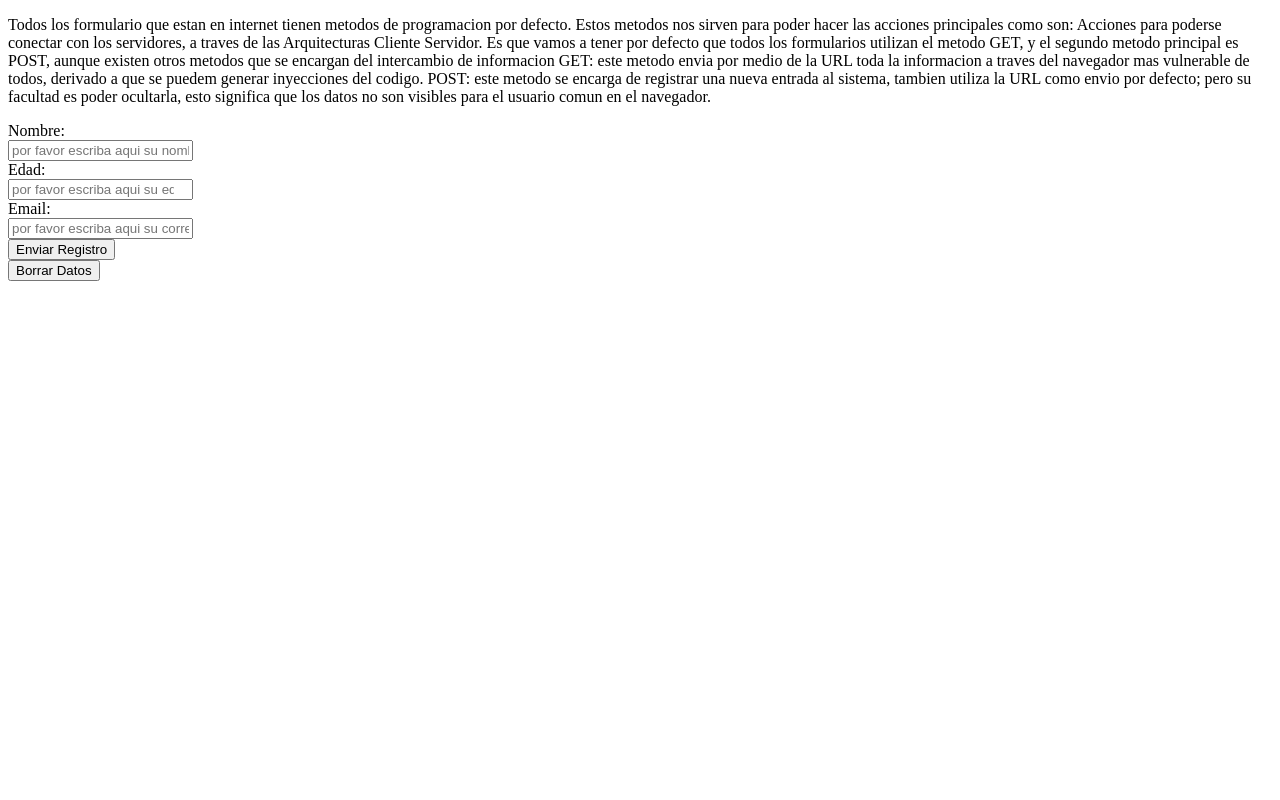
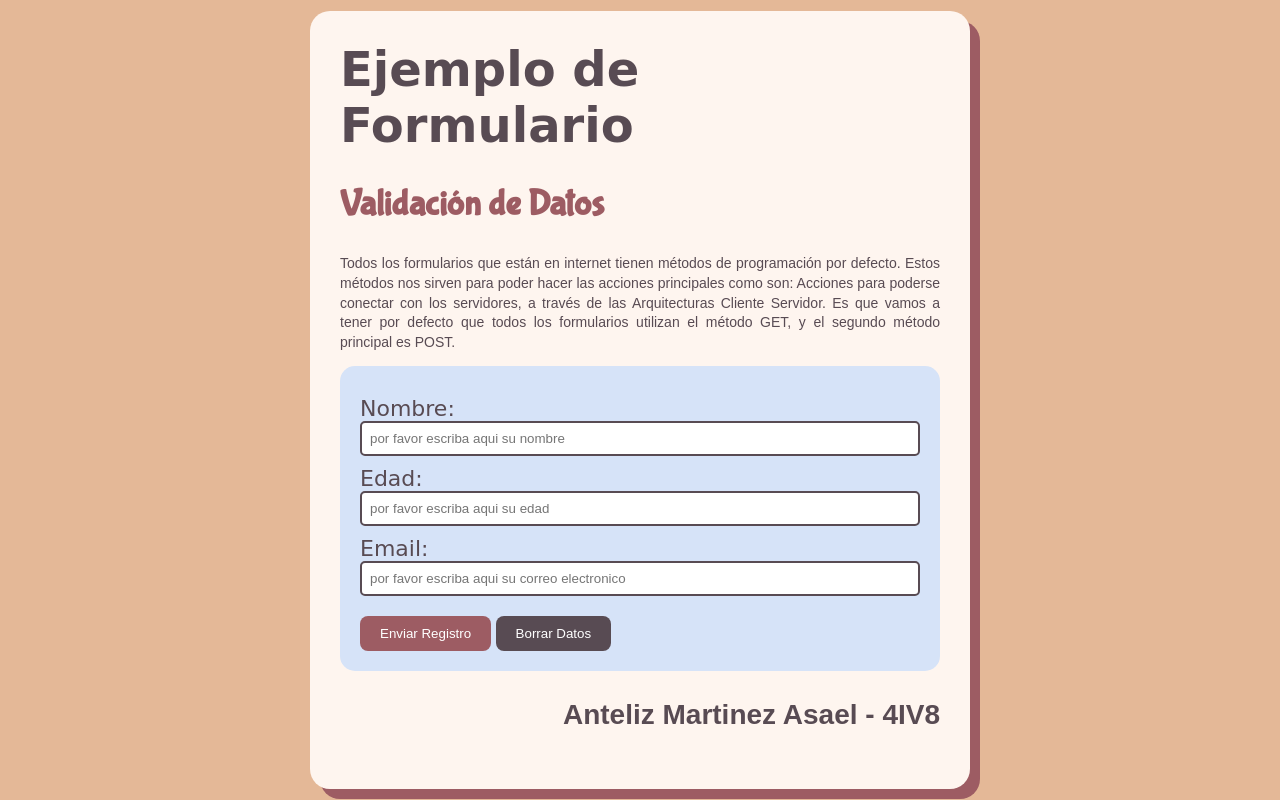
Before and after one commit to AntelizMartinezAsael/4IV8_Anteliz_Martinez_Asael, a plain HTML site: page Asael lo de los formulario/index.html in a window 1280 px wide. Drawn offline with Linux system fonts and the light colour scheme; a web font is replaced by a local one.

Commit message:
Formulario de 3 componentes - Anteliz Martinez Asael

```diff
--- a/Asael lo de los formulario/02Frmulario/JS/Validarformulario.js
+++ b/Asael lo de los formulario/02Frmulario/JS/Validarformulario.js
@@ -1,37 +1,47 @@
-function validar(formulario){
-    //vamos a crear una funcion para validar un numero minimo de caracteres en el nombre
-    if(formulario.nombre.value.length < 3){
+function validar(formulario) {
+    // Validar longitud del nombre
+    if (formulario.nombre.value.trim().length < 3) {
         alert("por favor ingrese un nombre mayor de 3 caracteres");
         formulario.nombre.focus();
         return false;
     }
 
-    var abcOK = "1234567890";
-
-    var checkString = formulario.nombre.value;
-
+    // Validar que la edad sean solo números
+    var edadTexto = formulario.edad.value;
+    var abcOK = "0123456789";
     var allValid = true;
 
-    //tenemos que ir comparando y recorriendo la cadena caracter por caracter
-    for(var i = 0; i < checkString.length; i++){
-        //necesito la cadena pasarla a caracter
-        var caracteres = checkString.charAt(i);
-        for(var j = 0; j < abcOK.length; j++){
-            if(caracteres == abcOK.charAt(j)){
+    for (var i = 0; i < edadTexto.length; i++) {
+        var caracteres = edadTexto.charAt(i);
+        var esNumero = false;
+        for (var j = 0; j < abcOK.length; j++) {
+            if (caracteres == abcOK.charAt(j)) {
+                esNumero = true;
                 break;
             }
         }
-        if(j == abcOK.length){
+        if (!esNumero) {
             allValid = false;
-            break
+            break;
         }
     }
-    if(!allValid){
-        alert("Por favor escriba unicamente numeros en el campo edad")
+
+    if (!allValid || edadTexto === "") {
+        alert("Por favor escriba unicamente numeros en el campo edad");
         formulario.edad.focus();
         return false;
     }
-    //algo.algo@algo.algo
 
-    var correoelectronico = /^[^@\s]+[^@\.\s]+(.[^@.s]+)+$/;
+    // Validar formato de email
+    var emailValor = formulario.email.value;
+    var correoelectronico = /^[^@\s]+@[^@\s]+\.[^@\s]+$/;
+
+    if (!correoelectronico.test(emailValor)) {
+        alert("Por favor ingrese un correo electronico valido");
+        formulario.email.focus();
+        return false;
+    }
+
+    alert("Formulario validado con éxito. Enviando datos...");
+    return true;
 }
--- a/Asael lo de los formulario/index.html
+++ b/Asael lo de los formulario/index.html
@@ -1,71 +1,48 @@
 <!DOCTYPE html>
-<html lang="en">
+<html lang="es">
 <head>
     <meta charset="UTF-8">
     <meta name="viewport" content="width=device-width, initial-scale=1.0">
-    <title>Ejemplo de formulario y su Validacion</title>
-    <script src="./02Frmulario/JS/Validarformulario.js"></script>
+    <title>Examen Formulario - Anteliz Martinez Asael</title>
+    <link rel="preconnect" href="https://fonts.googleapis.com">
+    <link rel="preconnect" href="https://fonts.gstatic.com" crossorigin>
+    <link href="https://fonts.googleapis.com/css2?family=Amaranth&family=Barriecito&family=Bubblegum+Sans&family=Gamja+Flower&family=Lancelot&family=Jeju+Hallasan&display=swap" rel="stylesheet">
+    <link rel="stylesheet" href="style.css">
 </head>
 <body>
     <div class="container">
         <div class="form-container">
+            <h1>Ejemplo de Formulario</h1>
+            <h2>Validación de Datos</h2>
             <p>
-                Todos los formulario que estan en
-                internet tienen metodos de
-                programacion por defecto. Estos
-                metodos nos sirven para poder hacer
-                las acciones principales como son:
-                Acciones para poderse conectar con
-                los servidores, a traves de las
-                Arquitecturas Cliente Servidor.
-                Es que vamos a tener por defecto que
-                todos los formularios utilizan el
-                metodo GET, y el segundo metodo
-                principal es POST, aunque existen
-                otros metodos que se encargan del
-                intercambio de informacion
-                GET: este metodo envia por medio de
-                la URL toda la informacion a traves del
-                navegador
+                Todos los formularios que están en internet tienen métodos de programación por defecto.
+                Estos métodos nos sirven para poder hacer las acciones principales como son:
+                Acciones para poderse conectar con los servidores, a través de las Arquitecturas Cliente Servidor.
+                Es que vamos a tener por defecto que todos los formularios utilizan el método GET,
+                y el segundo método principal es POST.
+            </p>
 
-                mas vulnerable de todos, derivado a
-                que se puedem generar inyecciones del
-                codigo.
-                POST: este metodo se encarga de
-                registrar una nueva entrada al
-                sistema, tambien utiliza la URL
-                como envio por defecto; pero su facultad
-                es poder ocultarla, esto significa
-                que los datos no son visibles para el
-                usuario comun en el navegador.
+            <form name="formulario" method="GET" id="formulario" onsubmit="return validar(this)">
+                <label for="nombre">Nombre:</label>
+                <input type="text" name="nombre" id="nombre" placeholder="por favor escriba aqui su nombre">
 
-                <form name="formulario" method="GET" id="formulario" onsubmit="return validar(this)">
-                    <label for="nombre">
-                        Nombre:
-                    </label>
-                    <br>
-                    <input type="text" name="nombre" id="nombre" placeholder="por favor escriba aqui su nombre">
-                    <br>
-                    <label for="edad">
-                        Edad:
-                    </label>
-                    <br>
-                    <input type="number" name="edad" id="edad" placeholder="por favor escriba aqui su edad">
-                    <br>
-                    <label for="email">
-                        Email:
-                    </label>
-                    <br>
-                    <input type="email" name="email" id="email" placeholder="por favor escriba aqui su correo electronico">
-                    <br>
+                <label for="edad">Edad:</label>
+                <input type="text" name="edad" id="edad" placeholder="por favor escriba aqui su edad">
+
+                <label for="email">Email:</label>
+                <input type="text" name="email" id="email" placeholder="por favor escriba aqui su correo electronico">
+
+                <div class="buttons">
                     <input type="submit" name="enviar" value="Enviar Registro">
-                    <br>
-                    <input type="reset" name="orrar" value="Borrar Datos">
+                    <input type="reset" name="borrar" value="Borrar Datos">
+                </div>
+            </form>
 
-                </form>
-            </p>
+            <div class="footer-signature">
+                <h3>Anteliz Martinez Asael - 4IV8</h3>
+            </div>
         </div>
     </div>
-
+    <script src="Validarformulario.js"></script>
 </body>
 </html>
--- /dev/null
+++ b/Asael lo de los formulario/style.css
@@ -0,0 +1,97 @@
+body {
+    background-color: #E4B897; /* Fondo de la página */
+    margin: 0;
+    display: flex;
+    justify-content: center;
+    align-items: center;
+    min-height: 100vh;
+    font-family: 'Amaranth', sans-serif;
+}
+
+.container {
+    background-color: #FEF5EF; /* Fondo del contenedor */
+    padding: 30px;
+    border-radius: 20px;
+    box-shadow: 10px 10px 0px #9D5C63;
+    width: 80%;
+    max-width: 600px;
+}
+
+h1 {
+    font-family: 'Barriecito', cursive;
+    font-size: 48px;
+    color: #584B53;
+    margin: 0;
+}
+
+h2 {
+    font-family: 'Bubblegum Sans', cursive;
+    font-size: 36px;
+    color: #9D5C63;
+}
+
+h3 {
+    font-family: 'Jeju Hallasan', sans-serif;
+    font-size: 28px;
+    color: #584B53;
+}
+
+p {
+    font-family: 'Amaranth', sans-serif;
+    font-size: 14px;
+    color: #584B53;
+    line-height: 1.4;
+    text-align: justify;
+}
+
+form {
+    background-color: #D6E3F8; /* Fondo del área de formulario */
+    padding: 20px;
+    border-radius: 15px;
+}
+
+label {
+    font-family: 'Gamja Flower', cursive;
+    font-size: 22px;
+    color: #584B53;
+    display: block;
+    margin-top: 10px;
+}
+
+input[type="text"] {
+    width: 100%;
+    padding: 8px;
+    border: 2px solid #584B53;
+    border-radius: 5px;
+    box-sizing: border-box;
+}
+
+.buttons {
+    margin-top: 20px;
+}
+
+input[type="submit"], input[type="reset"] {
+    font-family: 'Amaranth', sans-serif;
+    padding: 10px 20px;
+    border: none;
+    border-radius: 8px;
+    cursor: pointer;
+    transition: 0.3s;
+}
+
+input[type="submit"] {
+    background-color: #9D5C63;
+    color: white;
+}
+
+input[type="reset"] {
+    background-color: #584B53;
+    color: white;
+}
+
+.footer-signature {
+    margin-top: 20px;
+    text-align: right;
+    font-family: 'Lancelot', serif;
+    font-size: 18px; /* Ajustado para legibilidad */
+}
```
Also changed, not shown: Asael lo de los formulario/._index.html (added).
